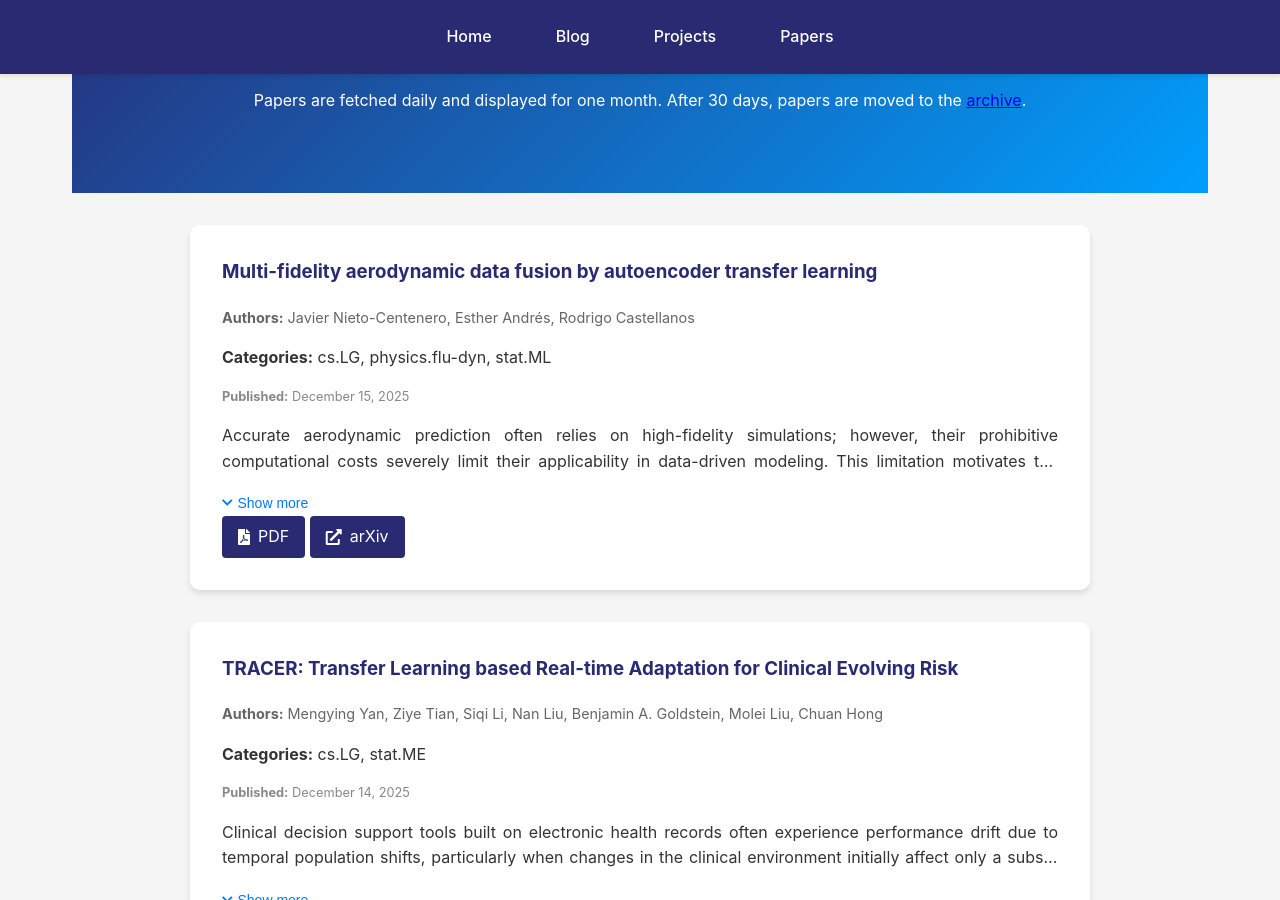
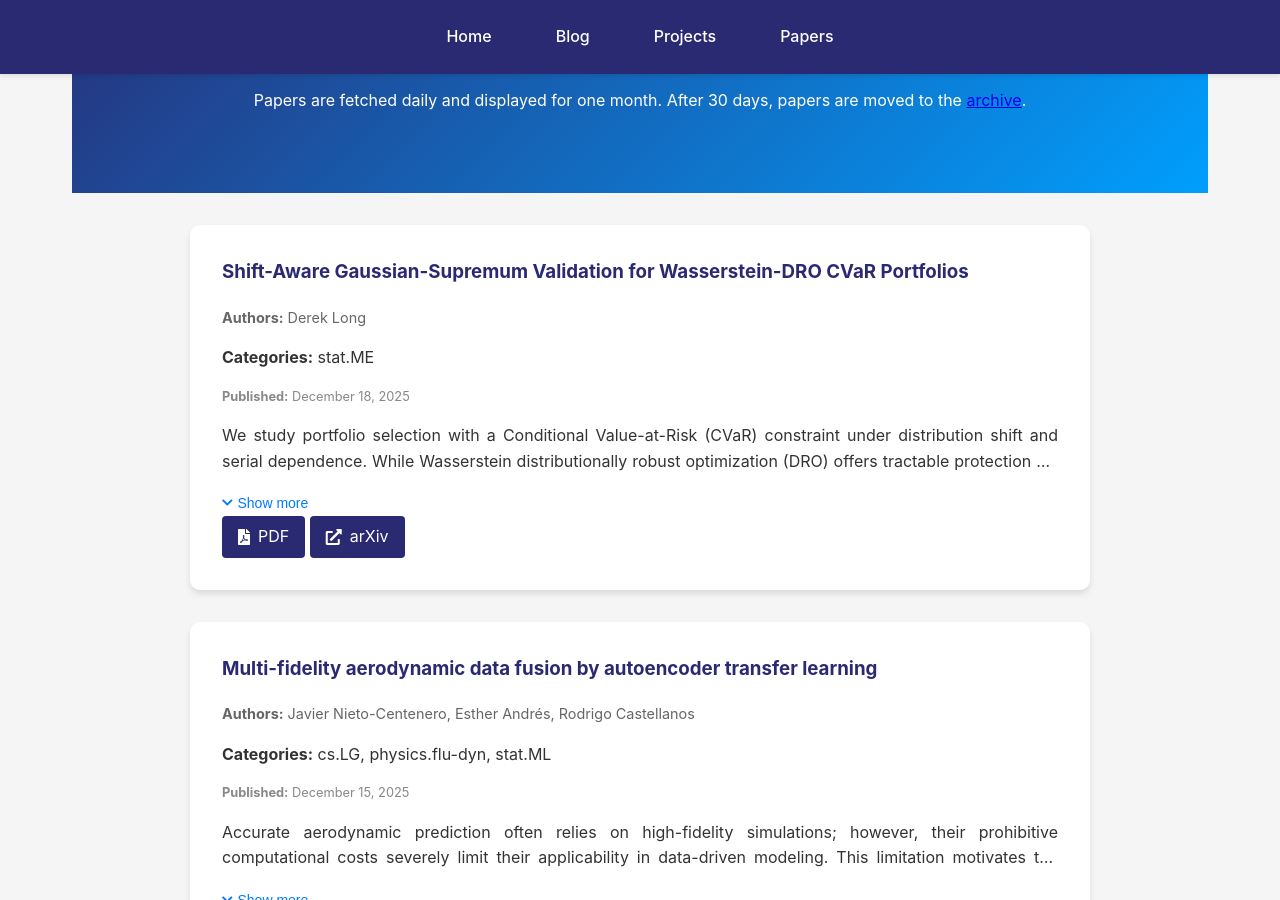
Before and after one commit to kyZhan2002/mypage, a Jekyll site: the page built from papers/index.html, in a window 1280 px wide and 900 px high, scrolled down 304 px. Built offline with Jekyll 4.4.1, drawn with Linux system fonts in a browser that asks for light colours.

Commit message:
Update arXiv papers

```diff
--- a/_data/arxiv_cache.json
+++ b/_data/arxiv_cache.json
@@ -1,6 +1,22 @@
 {
-  "last_fetch_timestamp": 1766108306,
+  "last_fetch_timestamp": 1766193903,
   "papers": [
+    {
+      "arxiv_id": "2512.16748",
+      "title": "Shift-Aware Gaussian-Supremum Validation for Wasserstein-DRO CVaR Portfolios",
+      "authors": [
+        "Derek Long"
+      ],
+      "abstract": "We study portfolio selection with a Conditional Value-at-Risk (CVaR) constraint under distribution shift and serial dependence. While Wasserstein distributionally robust optimization (DRO) offers tractable protection via an ambiguity ball around empirical data, choosing the ball radius is delicate: large radii are conservative, small radii risk violation under regime change. We propose a shift-aware Gaussian-supremum (GS) validation framework for Wasserstein-DRO CVaR portfolios, building on the work by Lam and Qian (2019). Phase I of the framework generates a candidate path by solving the exact reformulation of the robust CVaR constraint over a grid of Wasserstein radii. Phase II of the framework learns a target deployment law $Q$ by density-ratio reweighting of a time-ordered validation fold, computes weighted CVaR estimates, and calibrates a simultaneous upper confidence band via a block multiplier bootstrap to account for dependence. We select the least conservative feasible portfolio (or abstain if the effective sample size collapses). Theoretically, we extend the normalized GS validator to non-i.i.d. financial data: under weak dependence and regularity of the weighted scores, any portfolio passing our validator satisfies the CVaR limit under $Q$ with probability at least $1-\u03b2$; the Wasserstein term contributes a deterministic margin $(\u03b4/\u03b1)\\|x\\|_*$. Empirical results indicate improved return-risk trade-offs versus the naive baseline.",
+      "published": "December 18, 2025",
+      "published_raw": "2025-12-18T16:44:50Z",
+      "categories": [
+        "stat.ME"
+      ],
+      "pdf_link": "https://arxiv.org/pdf/2512.16748v1",
+      "arxiv_url": "https://arxiv.org/abs/2512.16748v1",
+      "added_timestamp": 1766193903
+    },
     {
       "arxiv_id": "2512.13069",
       "title": "Multi-fidelity aerodynamic data fusion by autoencoder transfer learning",
```
